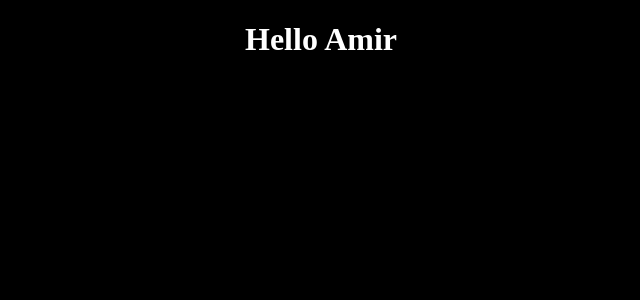
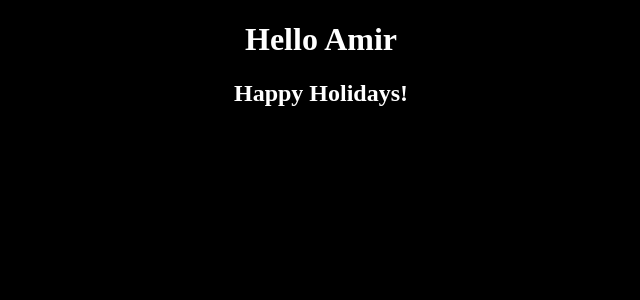
Before and after one commit to ytoubal/LOG8415-project, an Angular app in the folder log8415-project/: page / in a window 1280 px wide. Shown: the top 300 px of the page, without its empty margins (319-959 px from the left). Built offline with nearby package versions, Linux system fonts and the light colour scheme.

Commit message:
process demo

```diff
--- a/log8415-project/src/app/app.component.html
+++ b/log8415-project/src/app/app.component.html
@@ -1,3 +1,4 @@
 <div>
   <h1>Hello Amir</h1>
+  <h2>Happy Holidays!</h2>
 </div>
```
